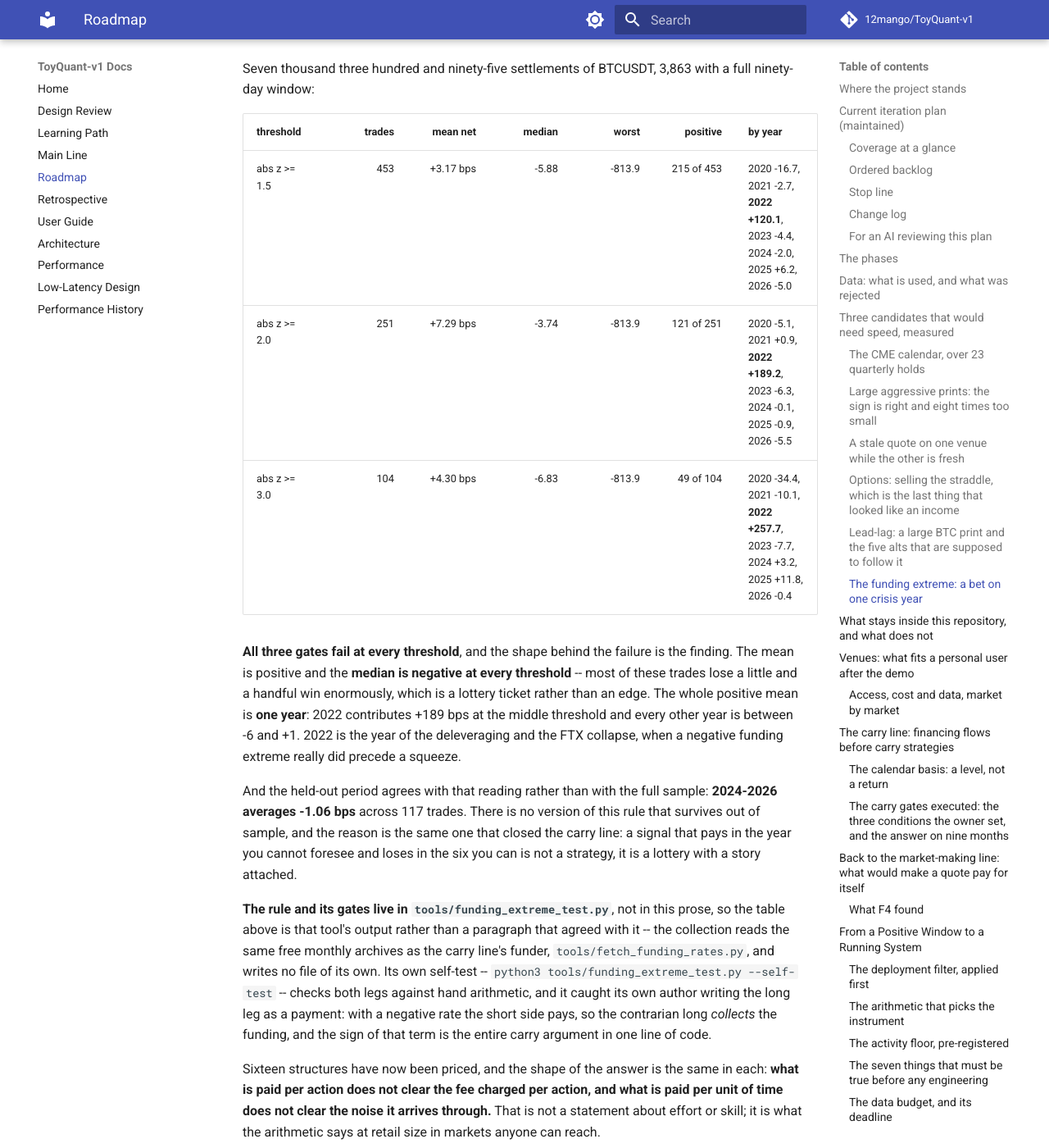
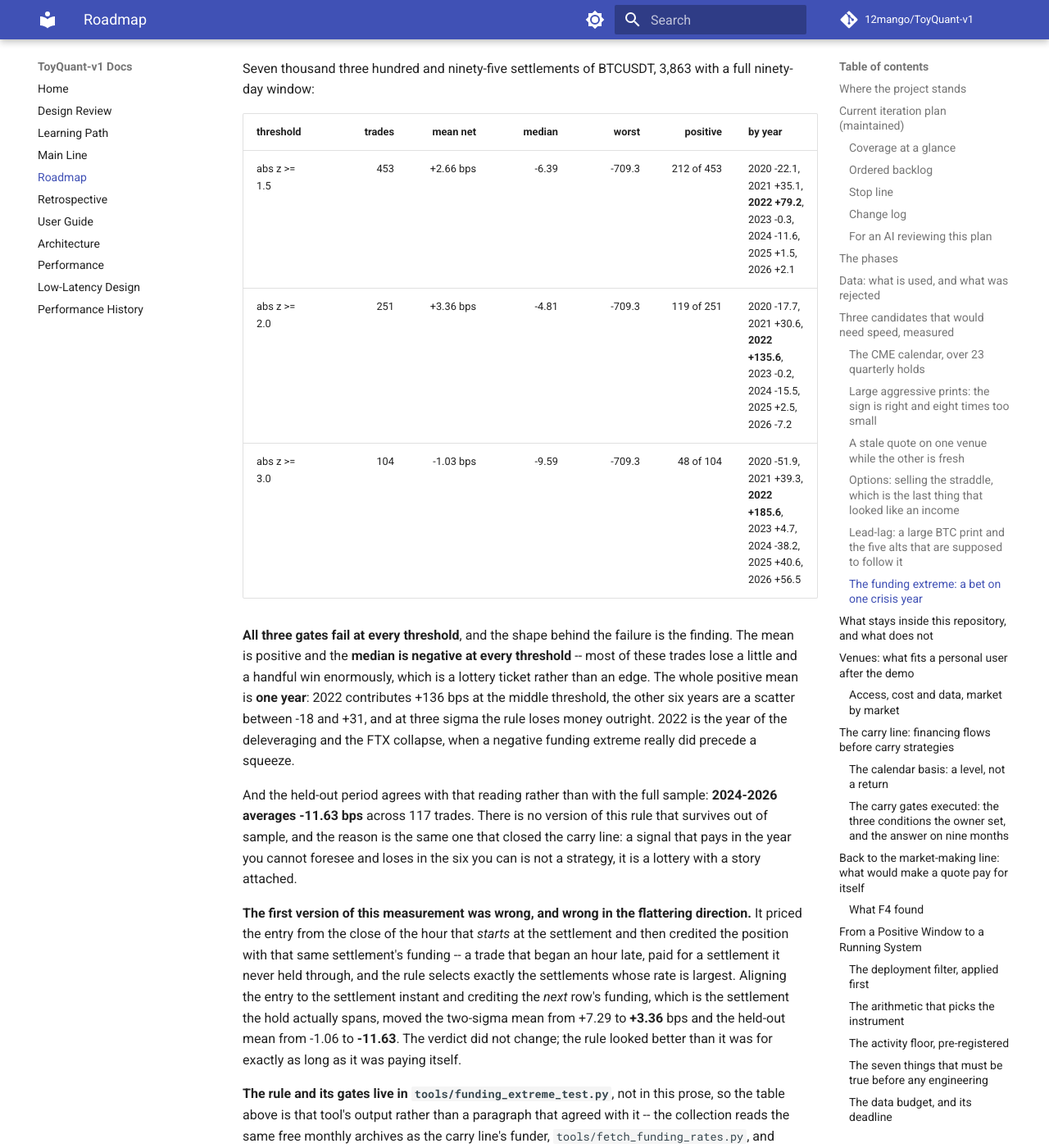
Before and after one commit to 12mango/ToyQuant-v1, an MkDocs documentation site: the page built from docs/ROADMAP.md, in a window 1280 px wide and 1400 px high, scrolled down 16089 px. Shown: the whole window at 82% size. Built offline with MkDocs 1.6.1 and Material for MkDocs 9.7.7, drawn with Linux system fonts in a browser that asks for light colours; comment, search, counter and statistics services are not loaded; some of the changed text lies outside the part shown.

Commit message:
Funding: the first version paid itself, and the corrected rule fails harder
The alignment was wrong in the direction that flattered the rule: the entry was priced from the close of the hour that
*starts* at the settlement, and the position was then credited with that same settlement's funding -- so a trade that
began an hour late was paid for a settlement it never held through, and the rule selects exactly the settlements whose
rate is largest. The entry is now the close of the hour that ends at the settlement, and the funding credited is the
next row's, which is the settlement the hold actually spans.

Corrected, at two sigma: mean +3.36 bps against +7.29 before, median -4.81, 119 of 251 positive, worst -709, and at
three sigma the mean turns negative at -1.03. 2022 contributes +136 bps while the other six years scatter between -18
and +31, and the held-out 2024-2026 average falls from -1.06 to -11.63 over 117 trades. All three gates fail at every
threshold, so the verdict stands and the rule is simply worse than it looked.

The self-test now checks the alignment rather than only the arithmetic: a synthetic series whose price is 1000 plus the
hour number pins each leg to the hour it must land on, and crediting the signal's own rate instead of the next row's
misses it by 7 bps. The fix was mutated back to confirm the assertion catches the bug it was written for.

```diff
--- a/docs/ROADMAP.md
+++ b/docs/ROADMAP.md
@@ -355,20 +355,29 @@ Seven thousand three hundred and ninety-five settlements of BTCUSDT, 3,863 with
 
 | threshold | trades | mean net | median | worst | positive | by year |
 |---|---:|---:|---:|---:|---:|---|
-| abs z >= 1.5 | 453 | +3.17 bps | -5.88 | -813.9 | 215 of 453 | 2020 -16.7, 2021 -2.7, **2022 +120.1**, 2023 -4.4, 2024 -2.0, 2025 +6.2, 2026 -5.0 |
-| abs z >= 2.0 | 251 | +7.29 bps | -3.74 | -813.9 | 121 of 251 | 2020 -5.1, 2021 +0.9, **2022 +189.2**, 2023 -6.3, 2024 -0.1, 2025 -0.9, 2026 -5.5 |
-| abs z >= 3.0 | 104 | +4.30 bps | -6.83 | -813.9 | 49 of 104 | 2020 -34.4, 2021 -10.1, **2022 +257.7**, 2023 -7.7, 2024 +3.2, 2025 +11.8, 2026 -0.4 |
+| abs z >= 1.5 | 453 | +2.66 bps | -6.39 | -709.3 | 212 of 453 | 2020 -22.1, 2021 +35.1, **2022 +79.2**, 2023 -0.3, 2024 -11.6, 2025 +1.5, 2026 +2.1 |
+| abs z >= 2.0 | 251 | +3.36 bps | -4.81 | -709.3 | 119 of 251 | 2020 -17.7, 2021 +30.6, **2022 +135.6**, 2023 -0.2, 2024 -15.5, 2025 +2.5, 2026 -7.2 |
+| abs z >= 3.0 | 104 | -1.03 bps | -9.59 | -709.3 | 48 of 104 | 2020 -51.9, 2021 +39.3, **2022 +185.6**, 2023 +4.7, 2024 -38.2, 2025 +40.6, 2026 +56.5 |
 
 **All three gates fail at every threshold**, and the shape behind the failure is the finding. The mean is positive and
 the **median is negative at every threshold** -- most of these trades lose a little and a handful win enormously, which
-is a lottery ticket rather than an edge. The whole positive mean is **one year**: 2022 contributes +189 bps at the
-middle threshold and every other year is between -6 and +1. 2022 is the year of the deleveraging and the FTX
-collapse, when a negative funding extreme really did precede a squeeze.
-
-And the held-out period agrees with that reading rather than with the full sample: **2024-2026 averages -1.06 bps**
+is a lottery ticket rather than an edge. The whole positive mean is **one year**: 2022 contributes +136 bps at the
+middle threshold, the other six years are a scatter between -18 and +31, and at three sigma the rule loses money
+outright. 2022 is the year of the deleveraging and the FTX collapse, when a negative funding extreme really did precede
+a squeeze.
+
+And the held-out period agrees with that reading rather than with the full sample: **2024-2026 averages -11.63 bps**
 across 117 trades. There is no version of this rule that survives out of sample, and the reason is the same one that
 closed the carry line: a signal that pays in the year you cannot foresee and loses in the six you can is not a
 strategy, it is a lottery with a story attached.
+
+**The first version of this measurement was wrong, and wrong in the flattering direction.** It priced the entry from
+the close of the hour that *starts* at the settlement and then credited the position with that same settlement's
+funding -- a trade that began an hour late, paid for a settlement it never held through, and the rule selects exactly
+the settlements whose rate is largest. Aligning the entry to the settlement instant and crediting the *next* row's
+funding, which is the settlement the hold actually spans, moved the two-sigma mean from +7.29 to **+3.36** bps and the
+held-out mean from -1.06 to **-11.63**. The verdict did not change; the rule looked better than it was for exactly as
+long as it was paying itself.
 
 **The rule and its gates live in `tools/funding_extreme_test.py`**, not in this prose, so the table above is that
 tool's output rather than a paragraph that agreed with it -- the collection reads the same free monthly archives as the
@@ -406,7 +415,7 @@ Two things do survive, and neither is a strategy:
 
 What remains genuinely unmeasured is narrower than the list above, because the first item on it has now been measured:
 **funding-rate extremes as an event signal fail their own gates** (see above), and they fail in the way that matters --
-positive mean, negative median, one crisis year carrying the average, and -1.06 bps across the held-out 2024-2026.
+positive mean, negative median, one crisis year carrying the average, and -11.63 bps across the held-out 2024-2026.
 What is left is the information this repository has no feed for at all: on-chain flows, exchange netflows, stablecoin
 issuance, unlock calendars. Those are research rather than execution, they need their own pre-registration and
 out-of-sample discipline, and this repository's history says most such rules die the same way these did. It is the only
```
Also changed, not shown: CHANGELOG.md (+13 -6 lines), 1 other file.
